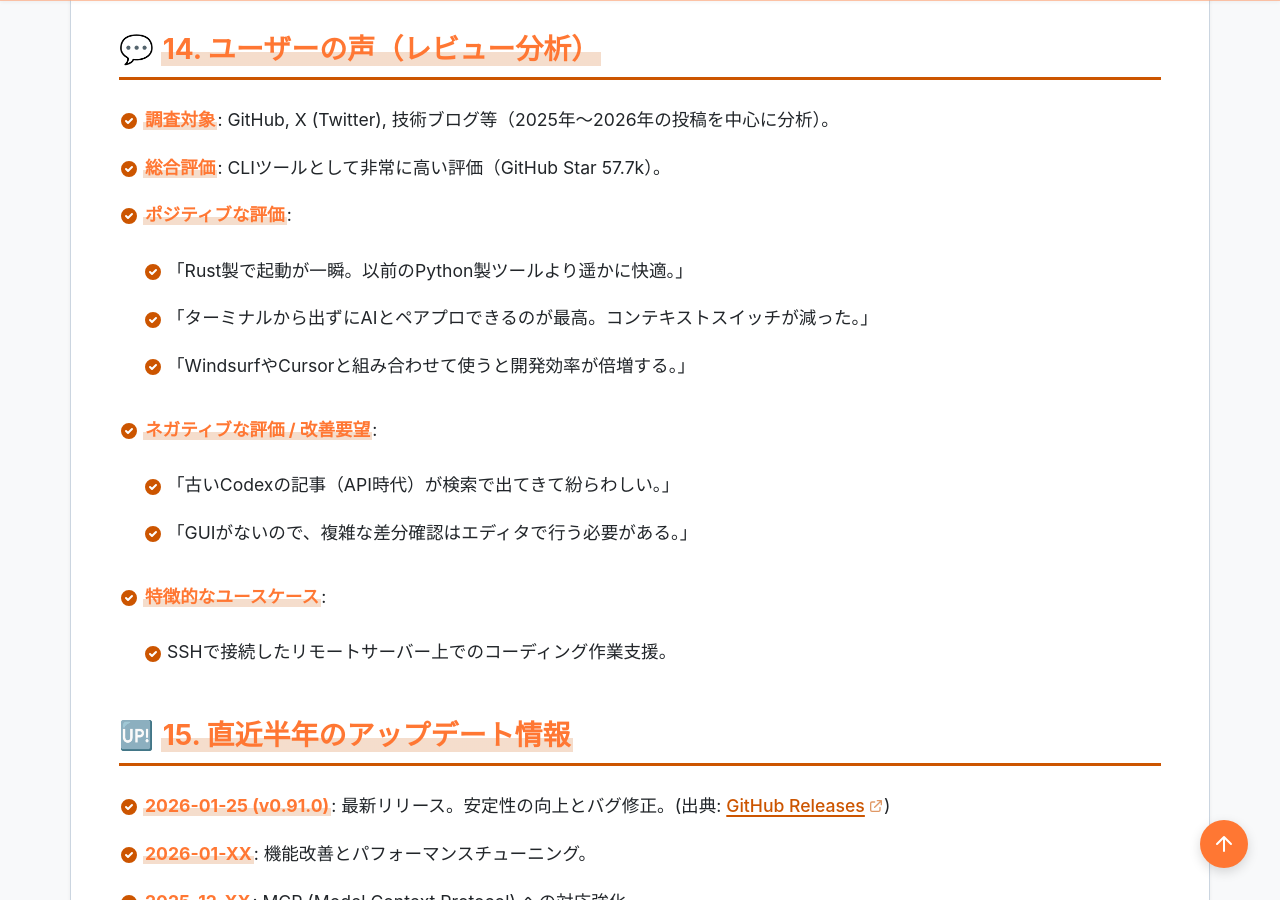
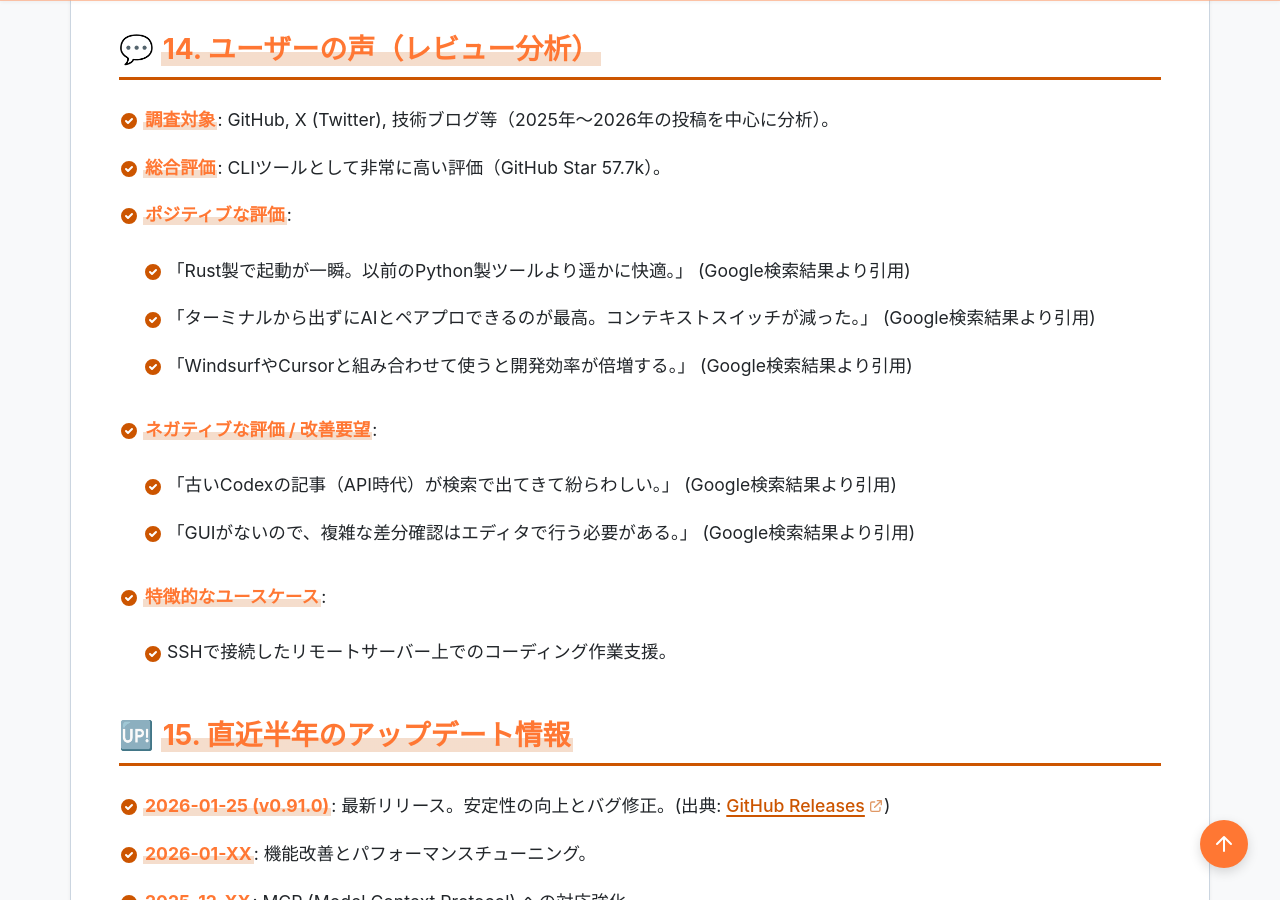
Before and after one commit to aegisfleet/tool-survey-report, a Jekyll site: the page built from _reports/openai-codex.md, in a window 1280 px wide and 900 px high, scrolled down 10465 px. Built offline with Jekyll 4.4.1, drawn with Linux system fonts in a browser that asks for light colours; some of the changed text lies outside the part shown.

Commit message:
Update OpenAI Codex report (#931)
- Update OpenAI Codex report `_reports/openai-codex.md` metadata (date, last_updated)
- Standardize tags (`Rust` to `開発者ツール`) and categories
- Remove broken `chatgpt.com/codex` link and add `(Google検索結果より引用)` to reviews in section 14
- Add `OpenAI Codex` to related tools in `chatgpt.md`, `cursor.md`, `github-copilot.md`, `windsurf.md` to establish bidirectional consistency

Co-authored-by: google-labs-jules[bot] <161369871+google-labs-jules[bot]@users.noreply.github.com>

```diff
--- a/_reports/openai-codex.md
+++ b/_reports/openai-codex.md
@@ -212,12 +212,12 @@ relationships:
 * **調査対象**: GitHub, X (Twitter), 技術ブログ等（2025年〜2026年の投稿を中心に分析）。
 * **総合評価**: CLIツールとして非常に高い評価（GitHub Star 57.7k）。
 * **ポジティブな評価**:
-  * 「Rust製で起動が一瞬。以前のPython製ツールより遥かに快適。」
-  * 「ターミナルから出ずにAIとペアプロできるのが最高。コンテキストスイッチが減った。」
-  * 「WindsurfやCursorと組み合わせて使うと開発効率が倍増する。」
+  * 「Rust製で起動が一瞬。以前のPython製ツールより遥かに快適。」 (Google検索結果より引用)
+  * 「ターミナルから出ずにAIとペアプロできるのが最高。コンテキストスイッチが減った。」 (Google検索結果より引用)
+  * 「WindsurfやCursorと組み合わせて使うと開発効率が倍増する。」 (Google検索結果より引用)
 * **ネガティブな評価 / 改善要望**:
-  * 「古いCodexの記事（API時代）が検索で出てきて紛らわしい。」
-  * 「GUIがないので、複雑な差分確認はエディタで行う必要がある。」
+  * 「古いCodexの記事（API時代）が検索で出てきて紛らわしい。」 (Google検索結果より引用)
+  * 「GUIがないので、複雑な差分確認はエディタで行う必要がある。」 (Google検索結果より引用)
 * **特徴的なユースケース**:
   * SSHで接続したリモートサーバー上でのコーディング作業支援。
 
```
Also changed, not shown: other parts of _reports/openai-codex.md (+5 -5 lines), _reports/chatgpt.md (+1 -0 lines), _reports/cursor.md (+1 -0 lines), _reports/github-copilot.md (+1 -0 lines), _reports/windsurf.md (+1 -0 lines).
